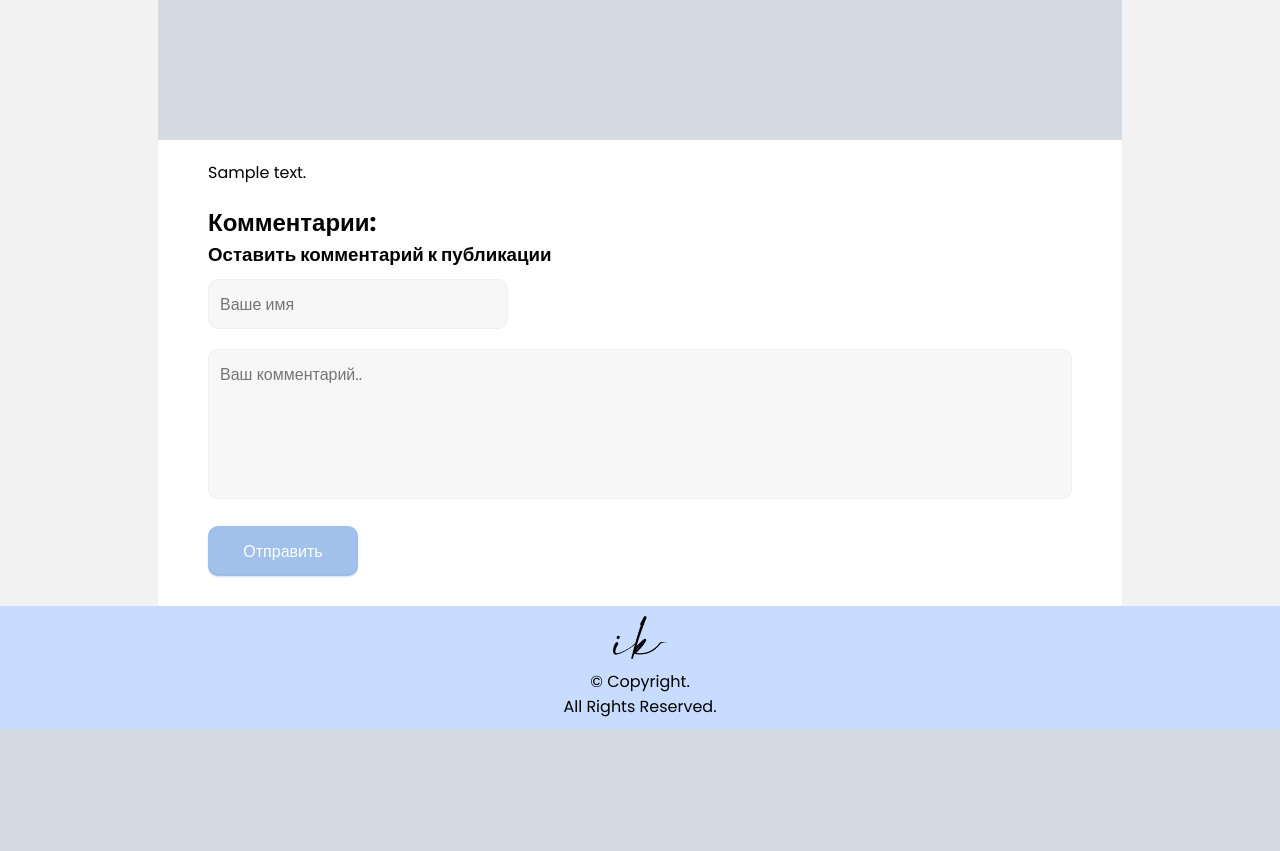
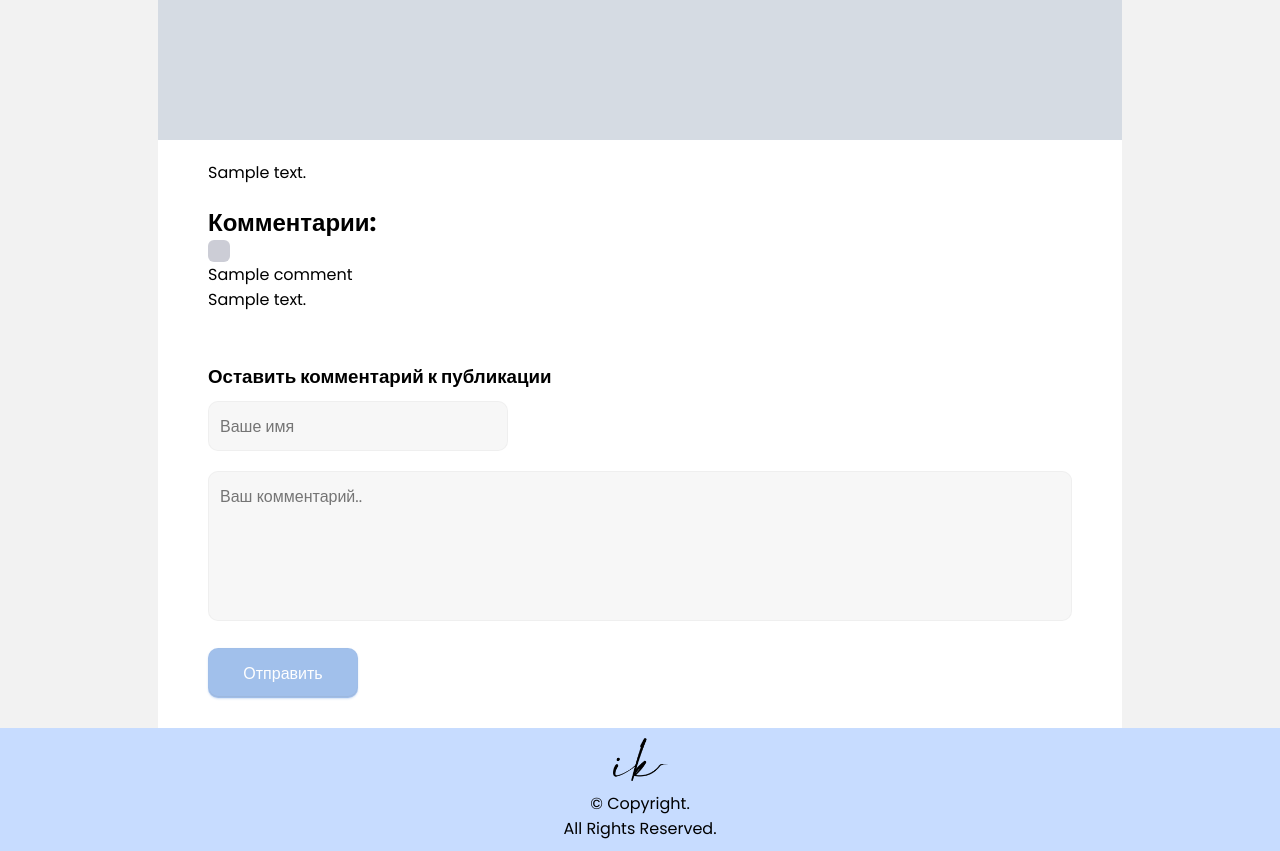
Before and after one commit to ikramarenko1/django-blog, a Django app: page /1/ in a window 1280 px wide. Shown: the part 795-1646 px from the top of the page. Before the commit the page ends 1524 px from the top, so only its background shows below. Run offline with Django 4.2, Linux system fonts and the light colour scheme; tables that the repository leaves empty hold one stand-in row (values such as "Sample post"); grey boxes marked "Sample" are stand-in pictures.

Commit message:
make display comments

```diff
--- a/myblog/blog/views.py
+++ b/myblog/blog/views.py
@@ -40,4 +40,4 @@ class AddComment(View):
             form.post_id = pk
             form.save()
 
-        return redirect('/{pk}')
+        return redirect(f'/{pk}')
--- a/myblog/static/css/style.css
+++ b/myblog/static/css/style.css
@@ -141,6 +141,13 @@ textarea {
 }
 textarea.input__textarea {
   padding-bottom: 30px;
+}
+
+.user-image {
+  background-color: #cccdd6;
+  width: 22px;
+  height: 22px;
+  border-radius: 6px;
 }
 
 .header {
@@ -308,6 +315,9 @@ textarea.input__textarea {
 .post.post__page .post__comments .input__textarea textarea {
   padding-bottom: 50px;
 }
+.post.post__page .post__comments .leave-comment {
+  margin-top: 50px;
+}
 
 /*
 	===== MAIN =====
--- a/myblog/static/scss/_global.scss
+++ b/myblog/static/scss/_global.scss
@@ -94,3 +94,10 @@ textarea {
 		padding-bottom: 30px;
 	}
 }
+
+.user-image {
+	background-color: #cccdd6;
+	width: 22px;
+	height: 22px;
+	border-radius: 6px;
+}
--- a/myblog/static/scss/structure/_posts.scss
+++ b/myblog/static/scss/structure/_posts.scss
@@ -183,5 +183,9 @@
 				padding-bottom: 50px;
 			}
 		}
+
+		.leave-comment {
+			margin-top: 50px;
+		}
 	}
 }
--- a/myblog/templates/blog/blog.html
+++ b/myblog/templates/blog/blog.html
@@ -45,7 +45,7 @@
 
 					<div class="post">
 						<div class="post__header">
-							<div class="post__author-photo"></div>
+							<div class="post__author-photo user-image"></div>
 							<div class="post__author-name">{{ post.author }}</div>
 							<div class="post__publishdate">{{ post.date }}</div>
 						</div>
--- a/myblog/templates/blog/blog_post.html
+++ b/myblog/templates/blog/blog_post.html
@@ -77,7 +77,24 @@
 					</div>
 
 					<div class="post__comments">
-						<h2>Комментарии:</h2>
+						{% if post.comment_set.all %}
+
+							<h2>Комментарии:</h2>
+
+							{% for comment in post.comment_set.all %}
+								<div class="post__comment">
+									<div class="post__comment-header">
+										<div class="comment__userpic user-image"></div>
+										<div class="comment__username">{{ comment.name }}</div>
+									</div>
+
+									<div class="post__comment-body">
+										{{ comment.comment }}
+									</div>
+								</div>
+							{% endfor %}
+
+						{% endif %}
 
 						<form action="{% url 'add_comment' post.id %}" method="POST" class="leave-comment">
 							{% csrf_token %}
```
